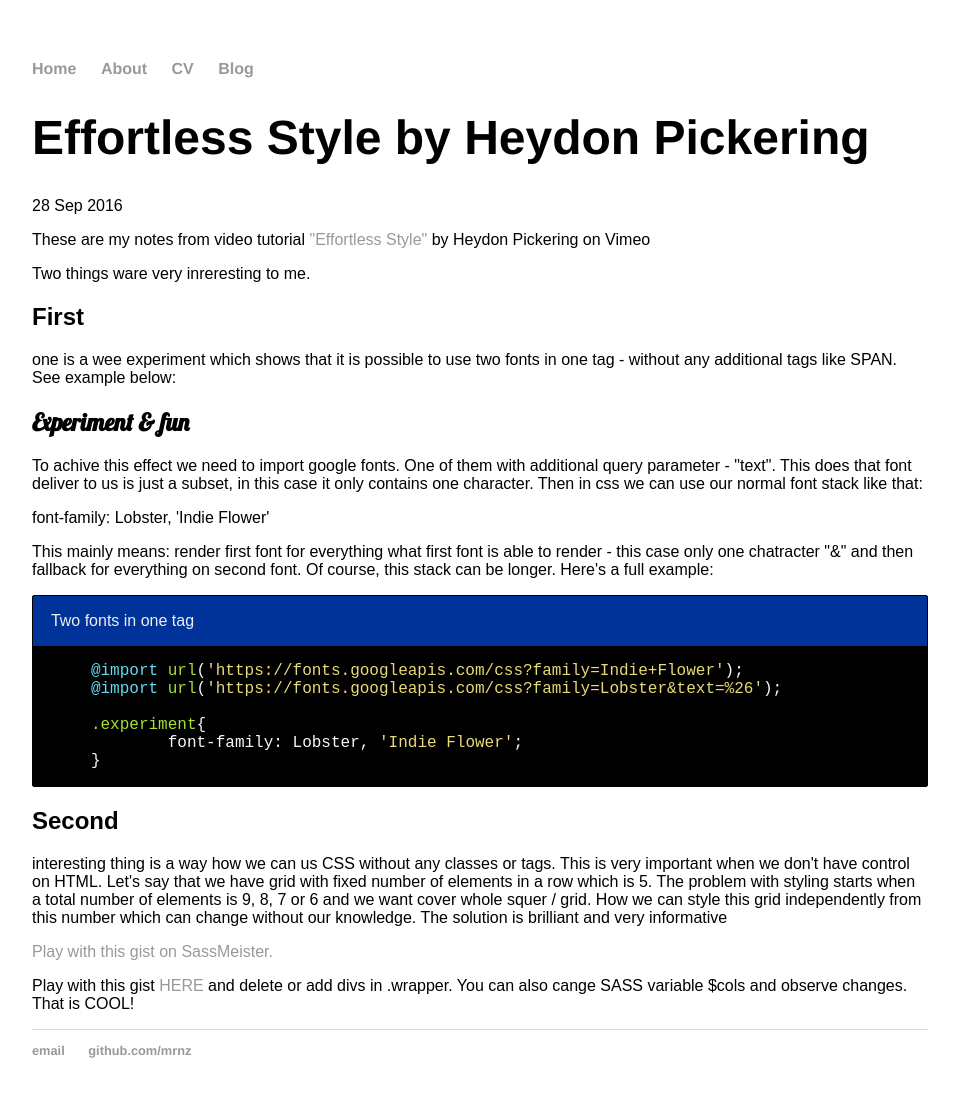
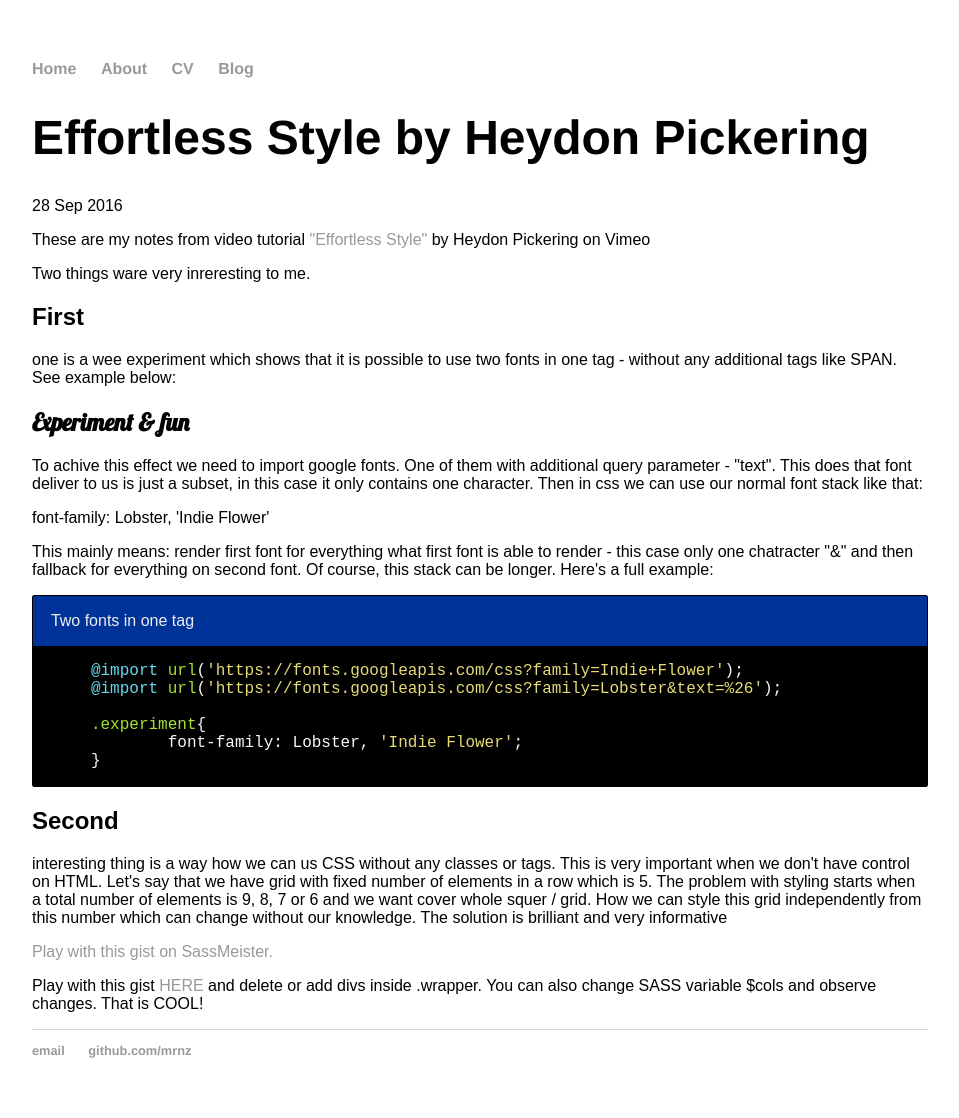
Before and after one commit to mrnz/mrnz.github.io, a Jekyll site: the page built from _posts/2016-09-28-two-fonts-in-one-word.md, in a window 1280 px wide. Shown: the whole page, without its empty margins (160-1119 px from the left). Built offline with Jekyll 4.4.1, drawn with Linux system fonts in a browser that asks for light colours; a script that is not in the unit is left out.

```diff
--- a/_posts/2016-09-28-two-fonts-in-one-word.md
+++ b/_posts/2016-09-28-two-fonts-in-one-word.md
@@ -44,4 +44,4 @@
 
 <p class="sassmeister" data-gist-id="dbbdf12e4af675e6dde6d98838f4fb0a" data-height="480" data-theme="monokai"><a href="http://sassmeister.com/gist/dbbdf12e4af675e6dde6d98838f4fb0a">Play with this gist on SassMeister.</a></p><script src="http://cdn.sassmeister.com/js/embed.js" async></script>
 
-<p>Play with this gist <a href="http://www.sassmeister.com/gist/dbbdf12e4af675e6dde6d98838f4fb0a">HERE</a> and delete or add divs in .wrapper. You can also cange SASS variable $cols and observe changes. That is COOL!</p>
+<p>Play with this gist <a href="http://www.sassmeister.com/gist/dbbdf12e4af675e6dde6d98838f4fb0a">HERE</a> and delete or add divs inside .wrapper. You can also change SASS variable $cols and observe changes. That is COOL!</p>
```
